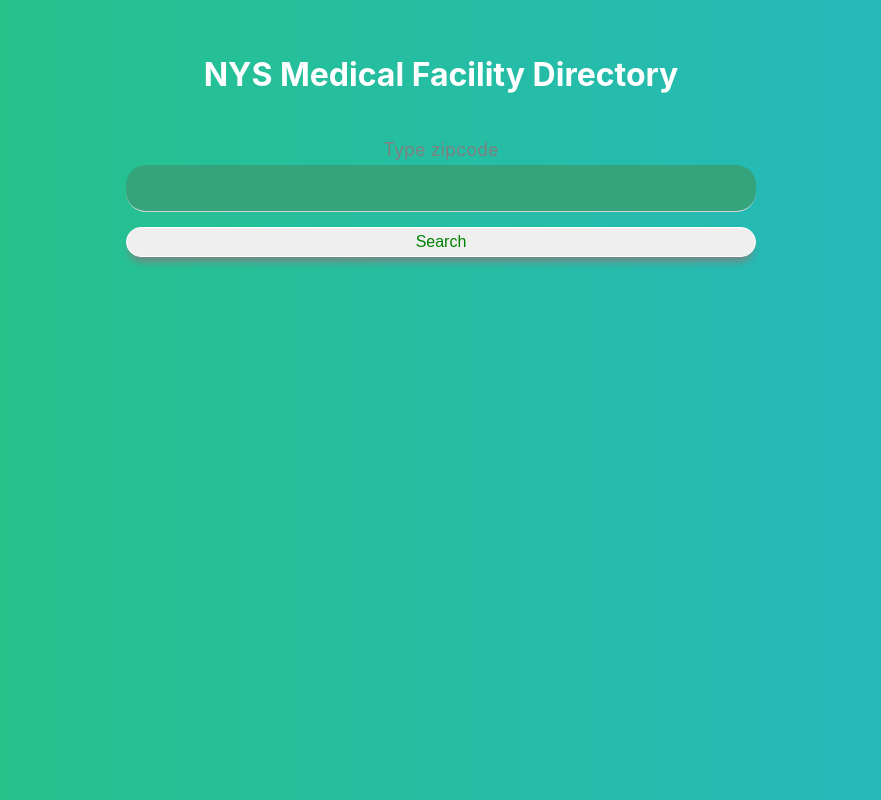
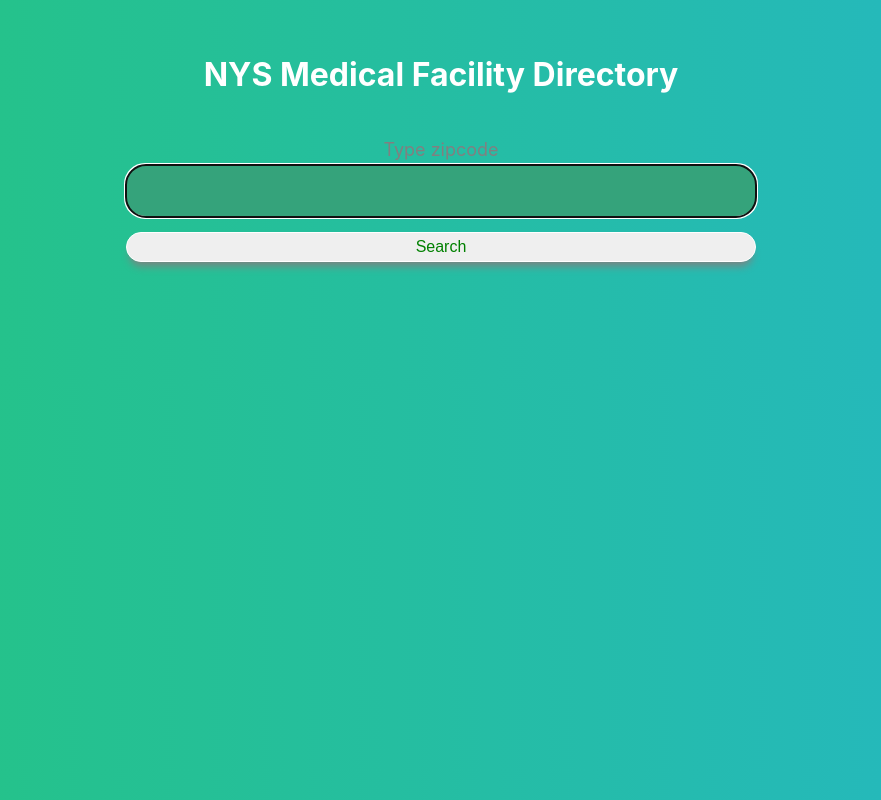
Before and after one commit to mcee0815/search-app, a React (Create React App) app: page / in a window 1280 px wide. Shown: the whole page, without its empty margins (199-1080 px from the left). Built offline with nearby package versions, Linux system fonts and the light colour scheme; no server answers; some icons are missing.

Commit message:
useRef to set focus on input field

```diff
--- a/src/App.css
+++ b/src/App.css
@@ -95,8 +95,8 @@ input[type=text] {
   background-color: #35a37b;
   border-bottom: 1px solid lightgrey;
   color:white;
-  font-size: 16px;
-  text-align: center;
+  font-size: 20px;
+  text-align: left;
   padding:14px;
   border-radius: 20px;
   /* outline:none; */
--- a/src/App.js
+++ b/src/App.js
@@ -1,10 +1,11 @@
-import React, { useState, useEffect } from 'react';
+import React, { useState, useEffect, useRef } from 'react';
 import axios from 'axios';
 import './App.css'
 import styled from 'styled-components'
 import {Roller } from 'react-awesome-spinners'
 // import List from './components/List'
 import Table from './components/Table';
+// import Foo from './components/Foo';
 
 const Form = styled.form`
 width: 50%;
@@ -55,6 +56,7 @@ const NoData = styled.div`
 `;
 
 function App() {
+  const inputRef = useRef(null)
   const [data, setData] = useState([]);
   const [query, setQuery] = useState('');
 //   const [search, setSearch] = useState('');
@@ -63,8 +65,13 @@ function App() {
     `https://health.data.ny.gov/resource/vn5v-hh5r.json?fac_zip=${query}`,
   );
   const [isLoading, setIsLoading] = useState(false);
+  function setInputFocus() {
+    inputRef.current.focus();
+  }
 
   useEffect(() => {
+
+    setInputFocus()
     const fetchData = async (query) => {
         let result = await axios(url);
             setData(result.data);
@@ -96,12 +103,12 @@ function App() {
       }}>
 
       <Heading>NYS Medical Facility Directory</Heading>
-      <Form onSubmit={(e) => {
+      <Form  onSubmit={(e) => {
         setUrl(`https://health.data.ny.gov/resource/vn5v-hh5r.json?fac_zip=${query}`)
         e.preventDefault()
         }}>
             <label>Type zipcode</label>
-            <input type="text" value={query}
+            <input type="text" ref={inputRef} value={query}
                 onChange={event => setQuery(event.target.value)}
             />
             <Button type="button"  onClick={() => {
@@ -121,7 +128,7 @@ function App() {
         {
           data.length > 0 ? <Table data={data}/>
                 : <NoData>
-                      No Results
+                      <p>No Results</p>
                   </NoData>
         }
         </Wrapper>
--- /dev/null
+++ b/src/components/Foo.js
@@ -0,0 +1,23 @@
+import React, { useRef,useEffect } from "react";
+
+const Foo =  () => {
+    let inputRef = useRef(null)
+
+    useEffect(() => {
+        inputRef.current.focus();
+    })
+
+    return (
+        <form>
+            <input type="text" ref={inputRef}/>
+            <button onClick={(e) => {
+                console.log(e.target.value)
+                // inputRef.current.focus()
+            }}>Click</button>
+        </form>
+
+        )
+}
+
+
+export default Foo;
```
